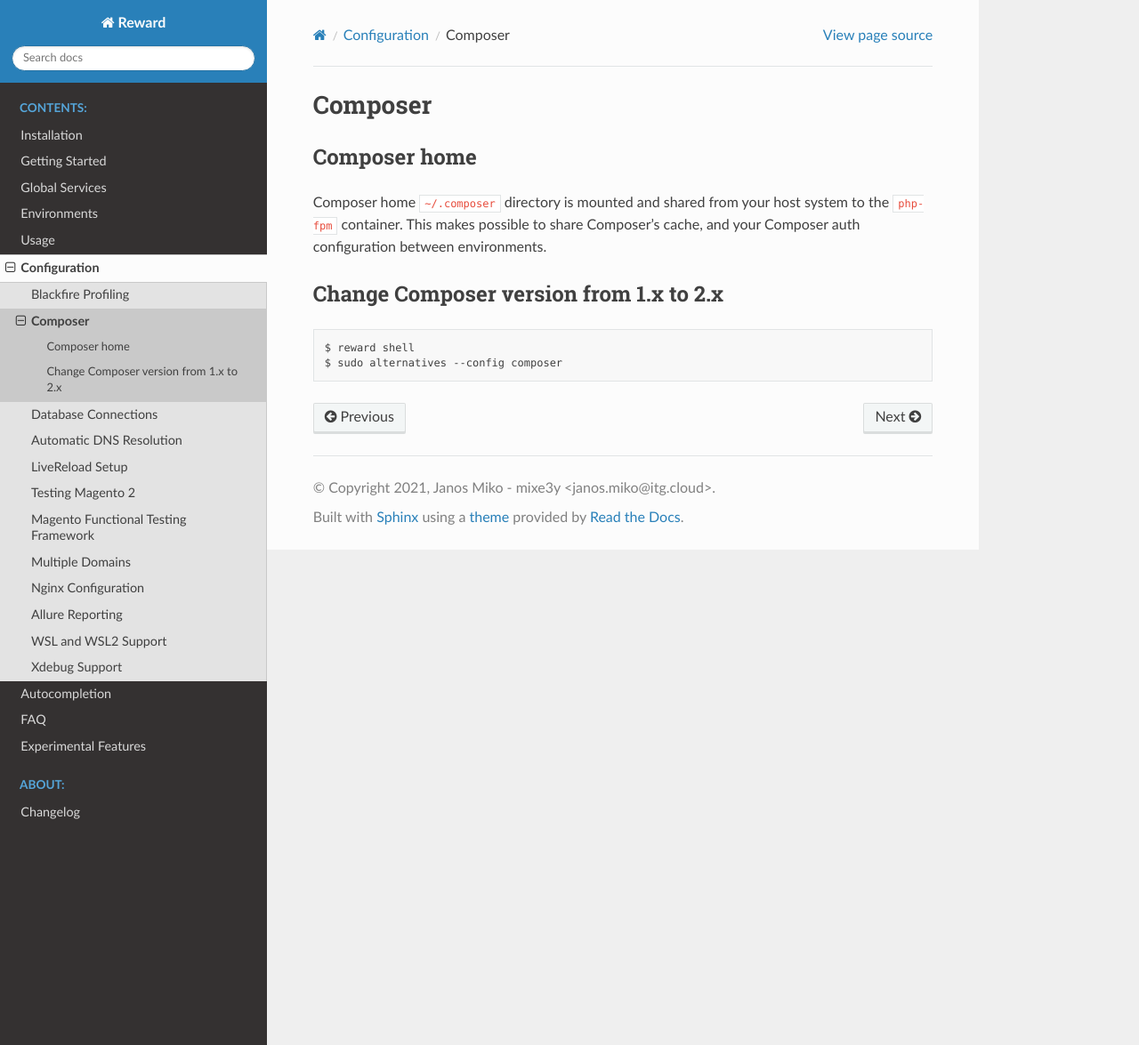
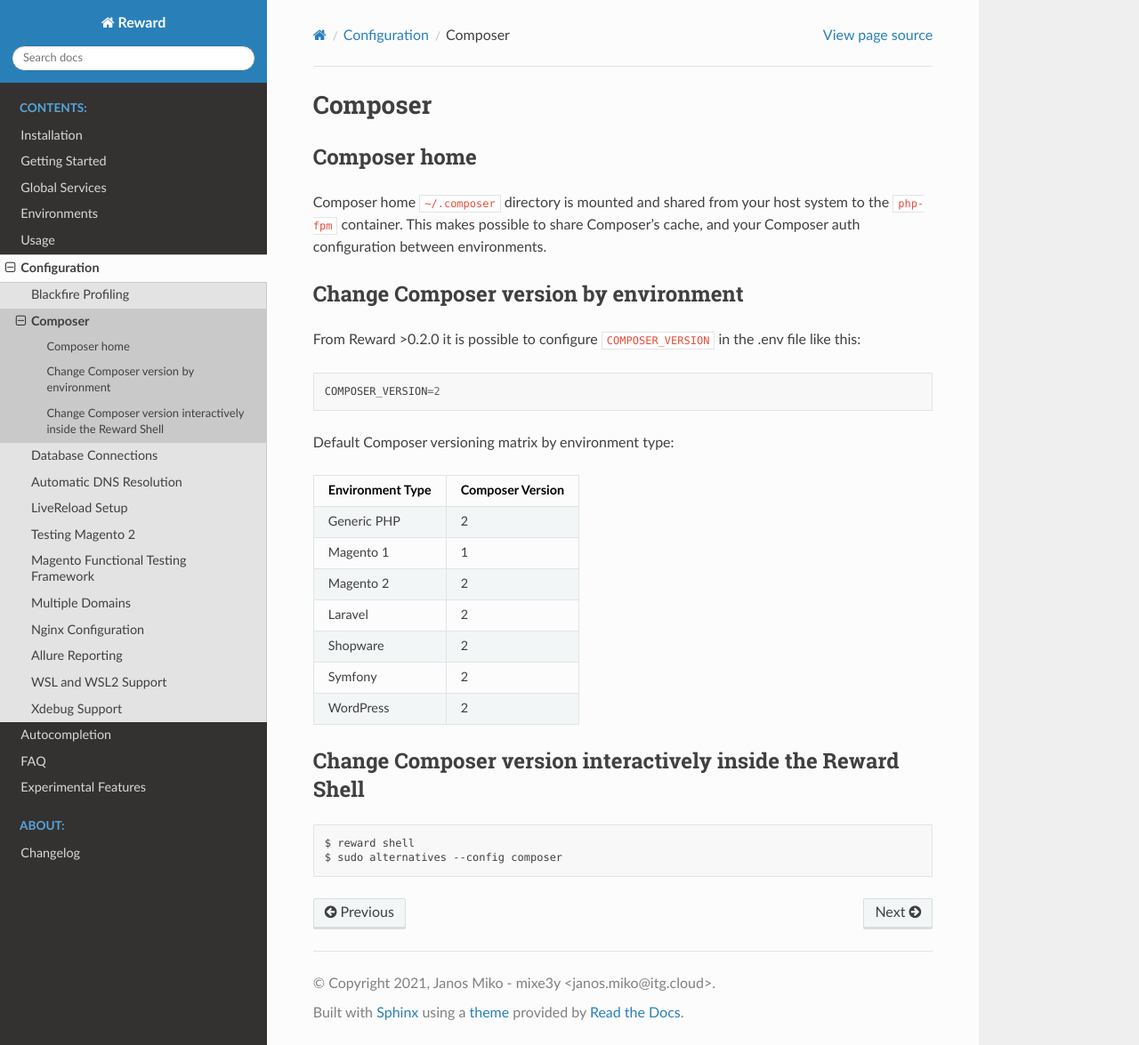
Before and after one commit to rewardenv/reward, a Sphinx documentation site: the page built from docs/configuration/composer.md, in a window 1280 px wide and 1175 px high. Shown: the whole window at 89% size. Built offline with Sphinx 7.4.7 and the Read the Docs theme 2.0.0, drawn with Linux system fonts in a browser that asks for light colours.

Commit message:
feature: add COMPOSER_VERSION variable to .env

````diff
--- a/docs/configuration/composer.md
+++ b/docs/configuration/composer.md
@@ -5,7 +5,27 @@
 Composer home `~/.composer` directory is mounted and shared from your host system to the `php-fpm` container.
 This makes possible to share Composer's cache, and your Composer auth configuration between environments.
 
-### Change Composer version from 1.x to 2.x
+### Change Composer version by environment
+
+From Reward >0.2.0 it is possible to configure `COMPOSER_VERSION` in the .env file like this:
+
+```
+COMPOSER_VERSION=2
+```
+
+Default Composer versioning matrix by environment type:
+
+| Environment Type | Composer Version |
+| ---------------- |----------------- |
+| Generic PHP      | 2                |
+| Magento 1        | 1                |
+| Magento 2        | 2                |
+| Laravel          | 2                |
+| Shopware         | 2                |
+| Symfony          | 2                |
+| WordPress        | 2                |
+
+### Change Composer version interactively inside the Reward Shell
 
 ```
 $ reward shell
````
